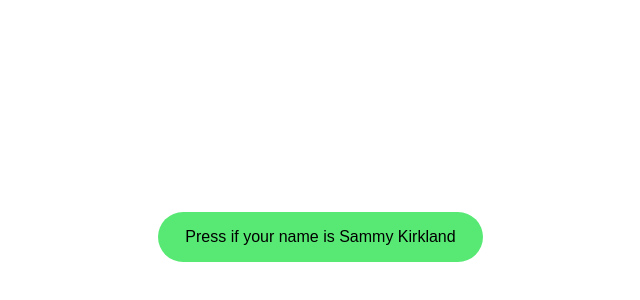
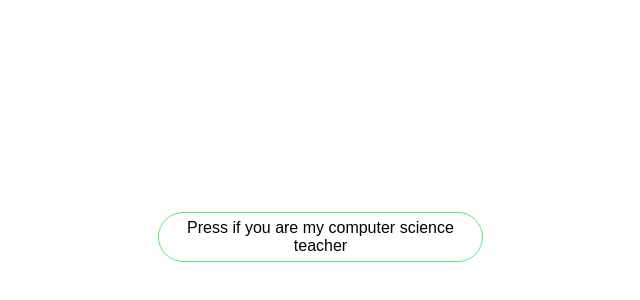
Before and after one commit to CottnGit/haeden-website, a plain HTML site: page index.html in a window 1280 px wide. Shown: the part 96-396 px from the top of the page, without its empty margins (375-1015 px from the left). Drawn offline with Linux system fonts and the light colour scheme.

Commit message:
ms wadi-fied the website

```diff
--- a/index.html
+++ b/index.html
@@ -1,39 +1,34 @@
 <style>
   .sammy{
-    background-color: rgb(88,233,117);
+    background-color: white;
     color: black;
-    border: none;
+    border: solid;
+    border-color: rgb(88,233,117);
+    background-color: white;
+    border-width: 1px;
     height: 50px;
     width: 325px;
     border-radius: 25px;
+    transition: background-color 0.5s, color 0.5s;
     font-size: 16;
-    transition: background-color 0.15s, border 0.15s, border-color 0.15s;
-      margin-left: 525;
-      margin-top: 300;
+    margin-left: 525;
+    margin-top: 300;
    }
 
    .sammy:hover{
-     opacity: 0.9;
+     background-color: rgb(88,233,117);
+     color: white;
    }
 
-   .sammy:active{
-     border: solid;
-     border-color: rgb(88,233,117);
-     background-color: white;
-     border-width: 1px;
    }
 </style>
 
 <script>
   function hisammy(){
-      setTimeout(function(){
-
-        alert('hi sammy :3');
-    }, 1000);
-
+        alert('hi ms wadey :)');
   }
 </script>
 
 <button class="sammy" onclick="hisammy()">
-  Press if your name is Sammy Kirkland
+  Press if you are my computer science teacher
 </button>
```
